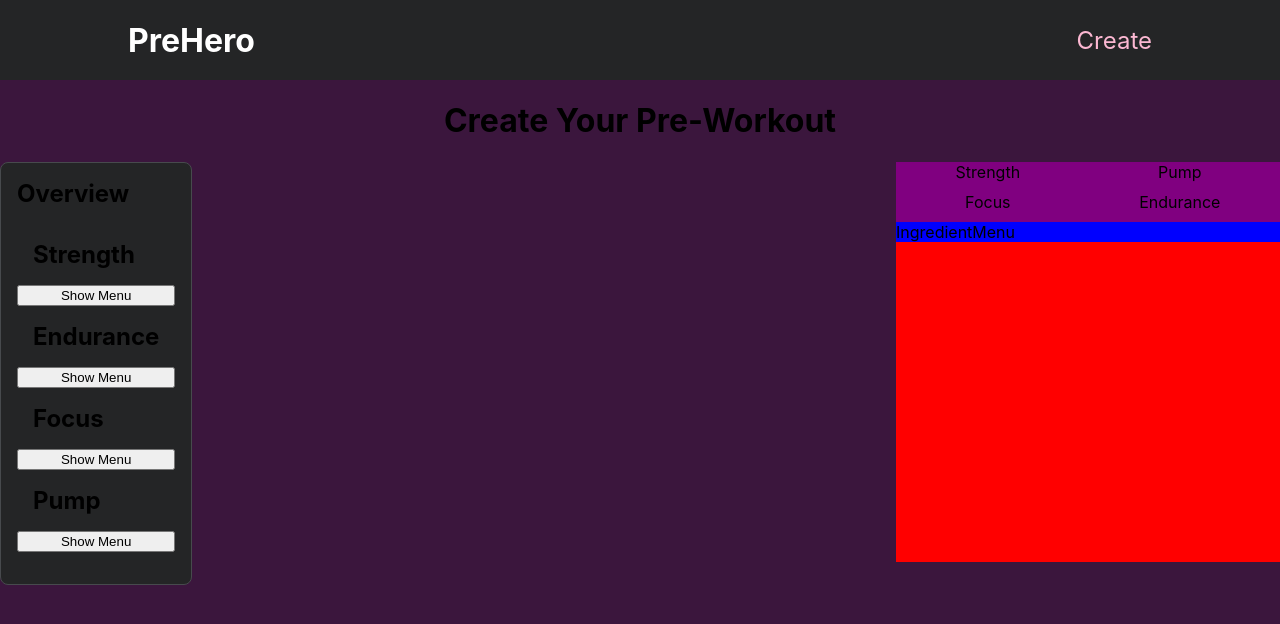
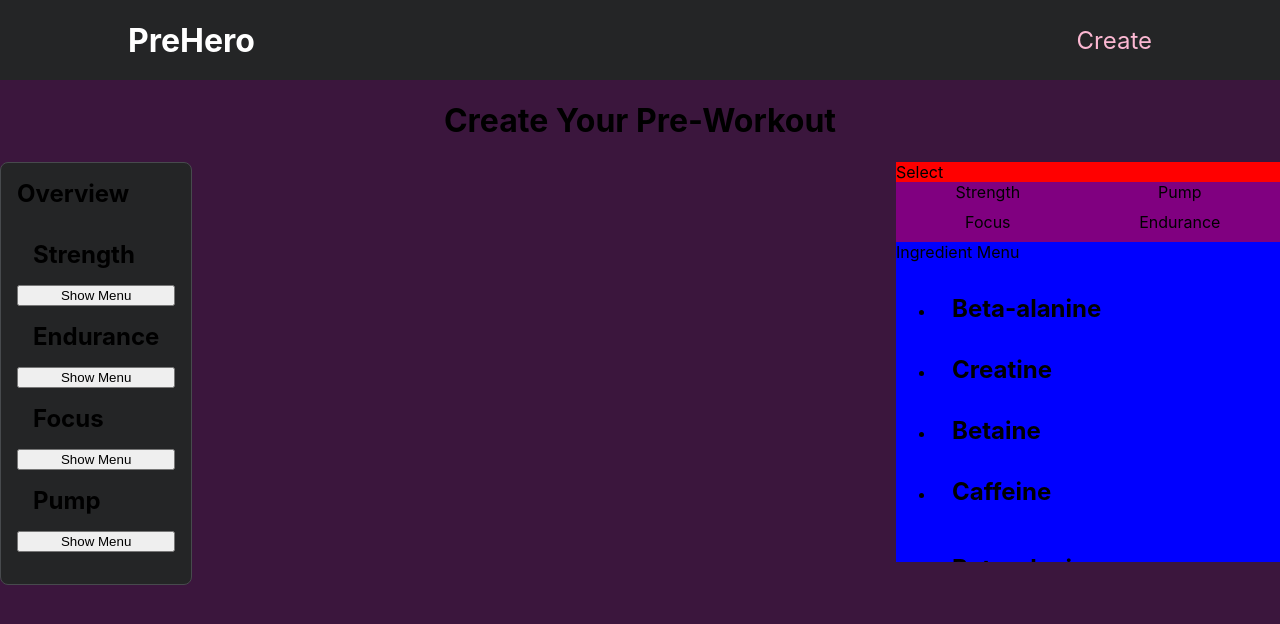
Before and after one commit to lylecodes/PreHero, a Next.js app: page /create in a window 1280 px wide. Shown: the top 624 px of the page. Built offline with nearby package versions, Linux system fonts and the light colour scheme.

Commit message:
placed menu and added ingredients

```diff
--- a/components/create/OverviewMenu/OverviewMenu.module.css
+++ b/components/create/OverviewMenu/OverviewMenu.module.css
@@ -62,7 +62,7 @@
 .menuItemContainer {
   display: flex;
   align-items: center;
-  width: auto;
+  /* width: auto; */
 }
 
 /* Justify content centers everything, but li are shifted */
--- a/components/create/SelectorMenu/IngredientMenu.js
+++ b/components/create/SelectorMenu/IngredientMenu.js
@@ -1,7 +1,23 @@
+import { newData } from "../data";
+import IngredientMenuList from "./IngredientMenuList";
 import classes from "./SelectorMenu.module.css";
 
 const IngredientMenu = () => {
-  return <div className={classes.ingredientMenu}>IngredientMenu</div>;
+  const ingredientLists = newData.map((item, index) => {
+    return (
+      <IngredientMenuList
+        category={item.category}
+        ingredients={item.ingredients}
+      />
+    );
+  });
+
+  return (
+    <div className={classes.ingredientMenu}>
+      Ingredient Menu
+      {ingredientLists}
+    </div>
+  );
 };
 
 export default IngredientMenu;
--- /dev/null
+++ b/components/create/SelectorMenu/IngredientMenuList.js
@@ -0,0 +1,11 @@
+import MenuItem from "../OverviewMenu/MenuItem";
+
+const IngredientMenuList = (props) => {
+  const ingredients = props.ingredients.map((item, index) => {
+    return <MenuItem name={item.name} />;
+  });
+
+  return <ul>{ingredients}</ul>;
+};
+
+export default IngredientMenuList;
--- a/components/create/SelectorMenu/SelectorMenu.js
+++ b/components/create/SelectorMenu/SelectorMenu.js
@@ -5,6 +5,7 @@ import classes from "./SelectorMenu.module.css";
 const SelectorMenu = () => {
   return (
     <div className={classes.selectorMenu}>
+      Select
       <CategoryNavMenu />
       <IngredientMenu />
     </div>
--- a/components/create/SelectorMenu/SelectorMenu.module.css
+++ b/components/create/SelectorMenu/SelectorMenu.module.css
@@ -2,6 +2,7 @@
   position: absolute;
   height: 100%;
   width: 100%;
+  overflow: hidden;
   background-color: red;
 }
 
@@ -20,5 +21,7 @@
 }
 
 .ingredientMenu {
+  width: 100%;
+  height: 100%;
   background-color: blue;
 }
--- a/components/create/data.js
+++ b/components/create/data.js
@@ -1,41 +1,41 @@
-export const data = [
-  {
-    category: "Strength",
-    ingredients: ["Beta-Alanine", "Creatine", "Betaine", "Caffeine"],
-  },
-  {
-    category: "Endurance",
-    ingredients: [
-      "Beta-alanine",
-      "Creatine",
-      "L-Citrulline",
-      "Agmatine",
-      "Tyrosine",
-      "Electrolytes",
-      "Betaine Anhydrous",
-    ],
-  },
-  {
-    category: "Focus",
-    ingredients: [
-      "Vitamin B-12",
-      "Taurine",
-      "Tyrosine",
-      "Theanine",
-      "Caffeine",
-    ],
-  },
-  {
-    category: "Pump",
-    ingredients: [
-      "L-Citrulline",
-      "L-Arginine",
-      "Agmatine Sulfate",
-      "Betaine Anhydrous",
-      "Red Spinach",
-    ],
-  },
-];
+// export const data = [
+//   {
+//     category: "Strength",
+//     ingredients: ["Beta-Alanine", "Creatine", "Betaine", "Caffeine"],
+//   },
+//   {
+//     category: "Endurance",
+//     ingredients: [
+//       "Beta-alanine",
+//       "Creatine",
+//       "L-Citrulline",
+//       "Agmatine",
+//       "Tyrosine",
+//       "Electrolytes",
+//       "Betaine Anhydrous",
+//     ],
+//   },
+//   {
+//     category: "Focus",
+//     ingredients: [
+//       "Vitamin B-12",
+//       "Taurine",
+//       "Tyrosine",
+//       "Theanine",
+//       "Caffeine",
+//     ],
+//   },
+//   {
+//     category: "Pump",
+//     ingredients: [
+//       "L-Citrulline",
+//       "L-Arginine",
+//       "Agmatine Sulfate",
+//       "Betaine Anhydrous",
+//       "Red Spinach",
+//     ],
+//   },
+// ];
 
 export const newData = [
   {
```
Also changed, not shown: components/create/SelectorMenu/IngredientMenuListItem.js (added).
